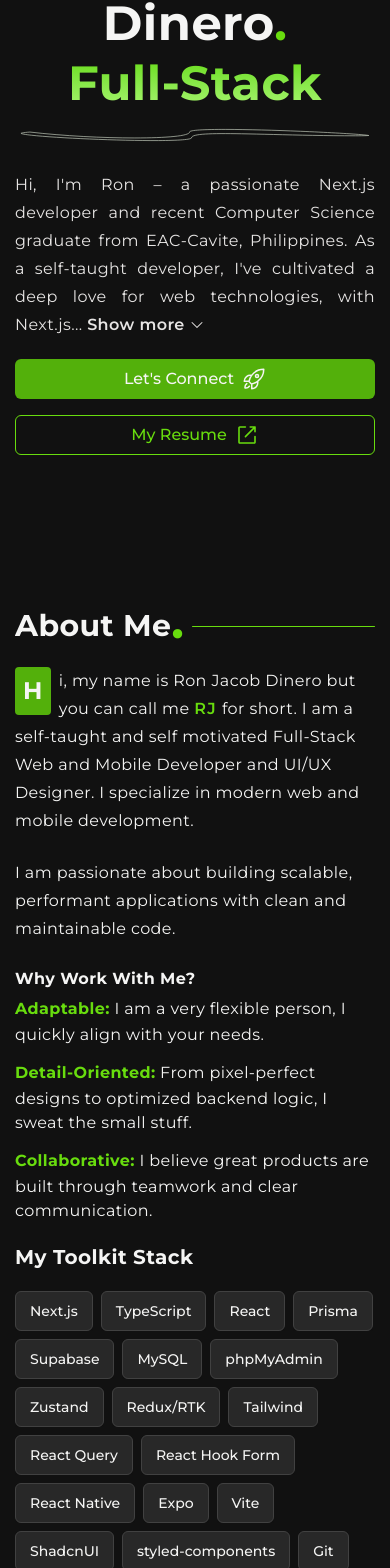
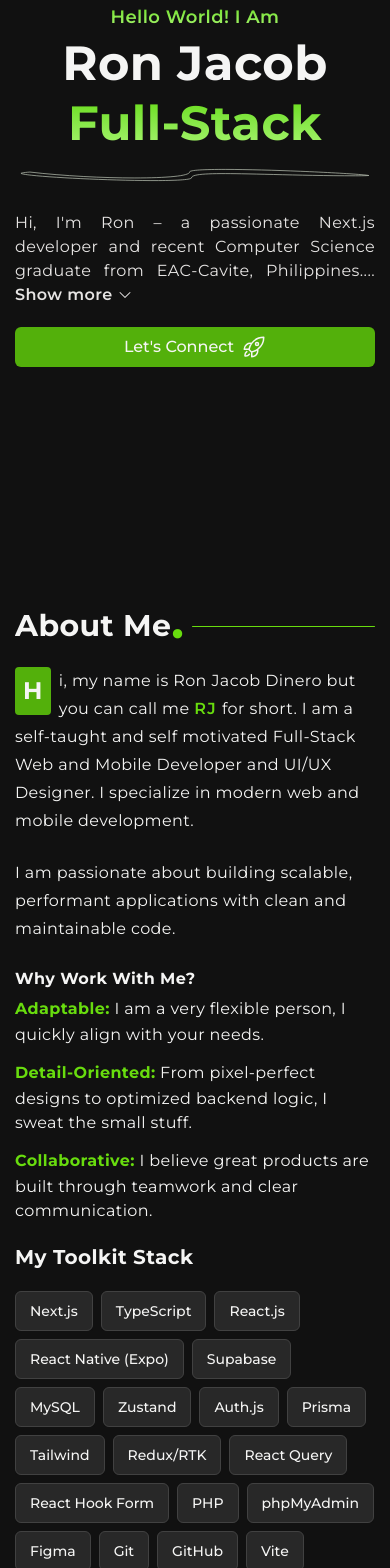
Before and after one commit to ronjacobdinero15/next-portfolio, a Next.js app: page / in a window 390 px wide. Shown: the part 247-1815 px from the top of the page. Built offline with nearby package versions, Linux system fonts and the light colour scheme.

Commit message:
ui tweaks

```diff
--- a/src/components/about.tsx
+++ b/src/components/about.tsx
@@ -41,12 +41,12 @@ const TECH_STACK = [
     icon: <SiTypescript />,
   },
   {
-    name: "React",
+    name: "React.js",
     icon: <FaReact />,
   },
   {
-    name: "Prisma",
-    icon: <SiPrisma />,
+    name: "React Native (Expo)",
+    icon: <SiExpo />,
   },
   {
     name: "Supabase",
@@ -57,20 +57,22 @@ const TECH_STACK = [
     icon: <SiMysql />,
   },
   {
-    name: "phpMyAdmin",
-    icon: <SiPhpmyadmin />,
+    name: "Zustand",
   },
-
   {
-    name: "Zustand",
+    name: "Auth.js",
+  },
+  {
+    name: "Prisma",
+    icon: <SiPrisma />,
+  },
+  {
+    name: "Tailwind",
+    icon: <RiTailwindCssFill />,
   },
   {
     name: "Redux/RTK",
     icon: <SiRedux />,
-  },
-  {
-    name: "Tailwind",
-    icon: <RiTailwindCssFill />,
   },
   {
     name: "React Query",
@@ -81,12 +83,24 @@ const TECH_STACK = [
     icon: <SiReacthookform />,
   },
   {
-    name: "React Native",
-    icon: <FaReact />,
+    name: "PHP",
+    icon: <SiPhp />,
   },
   {
-    name: "Expo",
-    icon: <SiExpo />,
+    name: "phpMyAdmin",
+    icon: <SiPhpmyadmin />,
+  },
+  {
+    name: "Figma",
+    icon: <FaFigma />,
+  },
+  {
+    name: "Git",
+    icon: <FaGitAlt />,
+  },
+  {
+    name: "GitHub",
+    icon: <FaGithubAlt />,
   },
   {
     name: "Vite",
@@ -97,20 +111,11 @@ const TECH_STACK = [
     icon: <SiShadcnui />,
   },
   {
+    name: "Framer Motion",
+  },
+  {
     name: "styled-components",
     icon: <SiStyledcomponents />,
-  },
-  {
-    name: "Git",
-    icon: <FaGitAlt />,
-  },
-  {
-    name: "GitHub",
-    icon: <FaGithubAlt />,
-  },
-  {
-    name: "Figma",
-    icon: <FaFigma />,
   },
   {
     name: "React Router",
@@ -124,27 +129,17 @@ const TECH_STACK = [
     name: "CSS",
     icon: <FaCss3Alt />,
   },
-
   {
     name: "JavaScript",
     icon: <IoLogoJavascript />,
   },
-
   {
     name: "Java",
     icon: <FaJava />,
   },
-
   {
     name: "Bootstrap",
     icon: <FaBootstrap />,
-  },
-  {
-    name: "PHP",
-    icon: <SiPhp />,
-  },
-  {
-    name: "Framer Motion",
   },
 ]
 
--- a/src/components/contact.tsx
+++ b/src/components/contact.tsx
@@ -1,9 +1,9 @@
+import circlePattern from "@/assets/images/miscellaneous/circle_pattern.png"
 import Reveal from "@/components/reveal"
 import Section from "@/components/section"
-import circlePattern from "@/assets/images/miscellaneous/circle_pattern.png"
 import Image from "next/image"
 import Link from "next/link"
-import { HiEnvelope } from "react-icons/hi2"
+import { IoSend } from "react-icons/io5"
 
 function Contact() {
   return (
@@ -16,7 +16,7 @@ function Contact() {
         </Reveal>
 
         <Reveal>
-          <p className="after:text-accent-500 mb-2 text-6xl font-bold text-nowrap after:text-6xl after:content-['.'] sm:text-7xl sm:after:text-7xl lg:text-8xl lg:after:text-8xl">
+          <p className="after:text-accent-500 mb-2 text-5xl font-bold text-nowrap after:text-5xl after:content-['.'] sm:text-7xl sm:after:text-7xl lg:text-8xl lg:after:text-8xl">
             Contact Me
           </p>
         </Reveal>
@@ -29,8 +29,8 @@ function Contact() {
             className="group flex items-center justify-center gap-1.5"
             aria-label="My email"
           >
-            <HiEnvelope className="group-hover:fill-accent-500 hidden size-7 transition-colors duration-100 sm:block" />
-            <span className="group-hover:text-accent-500 text-xl shadow-md transition-colors duration-100">
+            <IoSend className="group-hover:fill-accent-500 hidden size-7 transition-colors duration-100 sm:block" />
+            <span className="group-hover:text-accent-500 text-xl font-medium shadow-md transition-colors duration-100">
               ronjacobdinero15@gmail.com
             </span>
           </Link>
--- a/src/components/intro.tsx
+++ b/src/components/intro.tsx
@@ -18,8 +18,8 @@ function Intro() {
 
       <div className="flex flex-col items-center">
         <Reveal>
-          <p className="after:text-accent-500 mb-2 text-center text-5xl font-bold after:text-5xl after:content-['.'] sm:text-6xl sm:after:text-6xl lg:text-7xl lg:after:text-7xl">
-            Ron Jacob Dinero
+          <p className="after:text-accent-500 mb-2 text-center text-5xl font-bold after:text-5xl sm:text-6xl sm:after:text-6xl sm:after:content-['.'] lg:text-7xl lg:after:text-7xl">
+            Ron Jacob<span className="hidden sm:inline"> Dinero</span>
           </p>
         </Reveal>
 
@@ -55,7 +55,7 @@ function Intro() {
       </Reveal>
 
       <Reveal>
-        <TextExpander className="my-3 max-w-3xl text-justify leading-7 text-stone-200 sm:text-center">
+        <TextExpander className="my-3 max-w-3xl text-justify text-stone-200 sm:text-center sm:leading-7">
           Hi, I&apos;m Ron &ndash; a passionate Next.js developer and recent
           Computer Science graduate from EAC-Cavite, Philippines. As a
           self-taught developer, I&apos;ve cultivated a deep love for web
@@ -64,8 +64,7 @@ function Intro() {
           problems into elegant solutions and take pride in crafting seamless
           user experiences. Every day brings new learning opportunities, and
           I&apos;m constantly evolving my skills to stay at the forefront of web
-          development. When I&apos;m not coding, you&apos;ll find me exploring
-          the latest tech trends and experimenting with new technologies.
+          development.
         </TextExpander>
       </Reveal>
 
@@ -77,7 +76,7 @@ function Intro() {
           </LinkBtn>
         </Reveal>
 
-        <Reveal width="w-full">
+        <Reveal width="w-full hidden sm:block">
           <LinkBtn
             href="./documents/resume.pdf"
             target="_blank"
--- a/src/components/text-expander.tsx
+++ b/src/components/text-expander.tsx
@@ -14,7 +14,7 @@ function TextExpander({ children, className }: TextExpanderProps) {
 
   const displayText = isExpanded
     ? children
-    : children.split(" ").slice(0, 30).join(" ") + "..."
+    : children.split(" ").slice(0, 16).join(" ") + "..."
 
   return (
     <Text className={className}>
```
Also changed, not shown: 1 other file (tests, documents, lock files or other folders).
